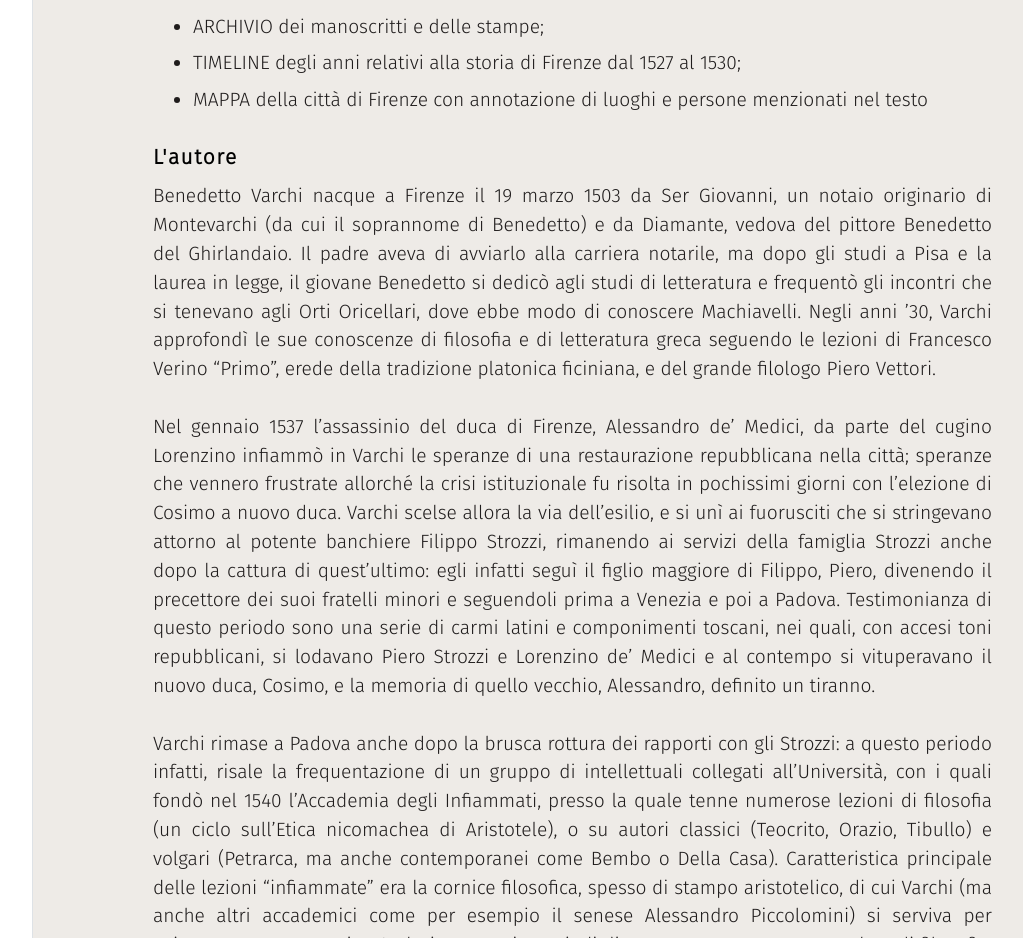
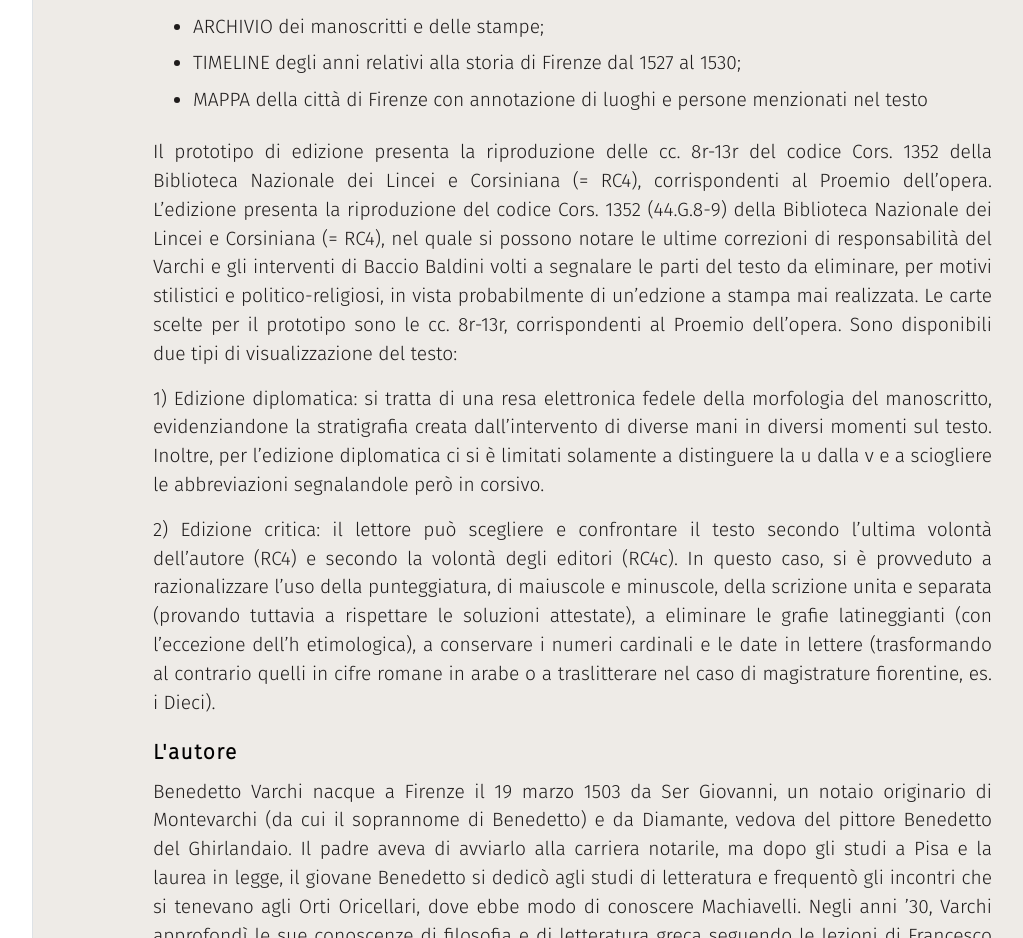
Before and after one commit to dharc-org/progetto-vasto, a plain HTML site: page Progetto.html in a window 1280 px wide. Shown: the part 1701-2639 px from the top of the page, without its empty margins (208-1231 px from the left). Drawn offline with nearby package versions, Linux system fonts and the light colour scheme.

Commit message:
Update Progetto.html

```diff
--- a/Progetto.html
+++ b/Progetto.html
@@ -156,6 +156,13 @@ h3 {font-family: 'Bree Serif', serif; padding-top:1rem}
 
             </ul>
 
+        <p>Il prototipo di edizione presenta la riproduzione delle cc. 8r-13r del codice Cors. 1352 della Biblioteca Nazionale dei Lincei e Corsiniana (= RC4), corrispondenti al Proemio dell’opera.
+                L’edizione presenta la riproduzione del codice Cors. 1352 (44.G.8-9) della Biblioteca Nazionale dei Lincei e Corsiniana (= RC4), nel quale si possono notare le ultime correzioni di responsabilità del Varchi e gli interventi di Baccio Baldini volti a segnalare le parti del testo da eliminare, per motivi stilistici e politico-religiosi, in vista probabilmente di un’edzione a stampa mai realizzata. Le carte scelte per il prototipo sono le cc. 8r-13r, corrispondenti al Proemio dell’opera.
+                Sono disponibili due tipi di visualizzazione del testo:</p>
+            <p>   1) Edizione diplomatica: si tratta di una resa elettronica fedele della morfologia del manoscritto, evidenziandone la stratigrafia creata dall’intervento di diverse mani in diversi momenti sul testo. Inoltre, per l’edizione diplomatica ci si è limitati solamente a distinguere la <emph rend="italic">u</emph> dalla <emph rend="italic">v</emph> e a sciogliere le abbreviazioni segnalandole però in corsivo. </p>
+
+            <p>   2) Edizione critica: il lettore può scegliere e confrontare il testo secondo l’ultima volontà dell’autore (RC4) e secondo la volontà degli editori (RC4c). In questo caso, si è provveduto a razionalizzare l’uso della punteggiatura, di maiuscole e minuscole, della scrizione unita e separata (provando tuttavia a rispettare le soluzioni attestate), a eliminare le grafie latineggianti (con l’eccezione dell’<emph rend="italic">h</emph> etimologica), a conservare i numeri cardinali e le date in lettere (trasformando al contrario quelli in cifre romane in arabe o a traslitterare nel caso di magistrature fiorentine, es. <emph rend="italic">i Dieci</emph>). </p>
+
 
 
         <h2 id="che-cos-la-piattaforma-vasto-4">L'autore</h2>
```
